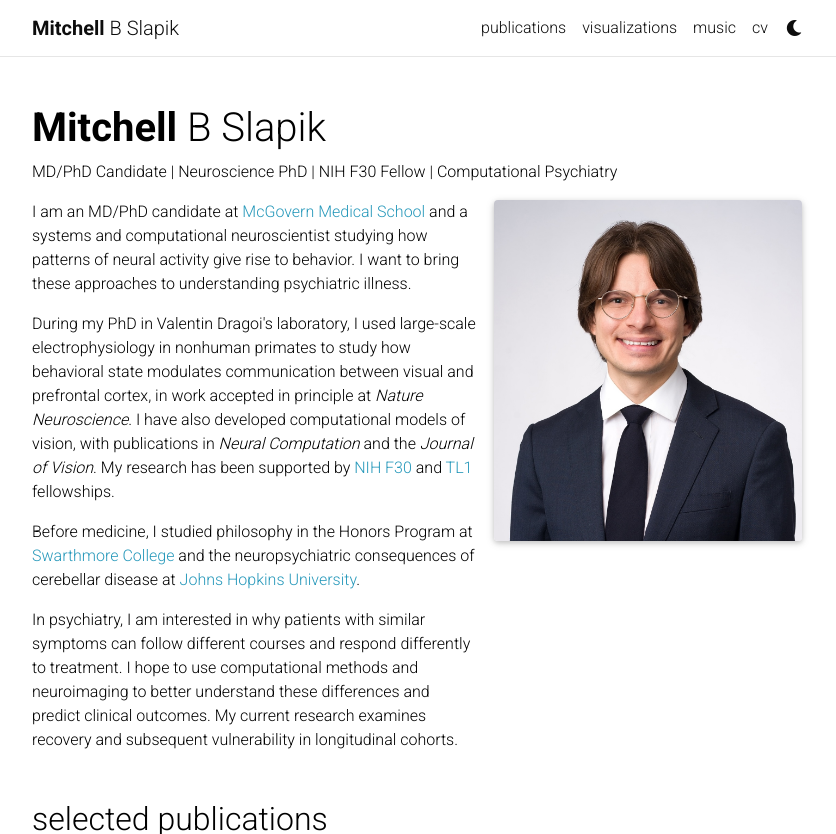
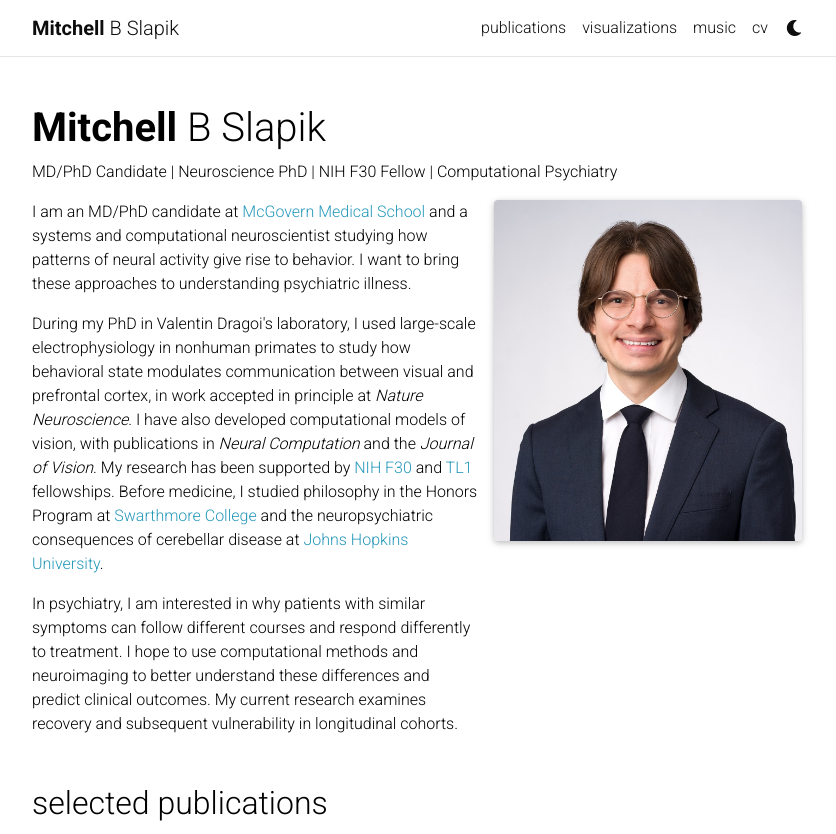
Before and after one commit to mitchellslapik/mitchellslapik.github.io, a Jekyll site: the page built from _pages/about.md, in a window 1280 px wide and 1024 px high, cut to the strip 0-834 px from the top of the window. Shown: the whole strip, without its empty margins (223-1059 px from the left). Built offline with Jekyll 4.4.1, drawn with Linux system fonts in a browser that asks for light colours; full-size pictures stand in for the smaller copies a plugin makes; comment, search, counter and statistics services are not loaded; a style sheet for code colours, icons or effects is not loaded.

Commit message:
Update about.md

```diff
--- a/_pages/about.md
+++ b/_pages/about.md
@@ -20,11 +20,7 @@ I am an MD/PhD candidate at <a href="https://gsbs.uth.edu/mdphd/">McGovern Medic
 </p>
 
 <p>
-During my PhD in Valentin Dragoi's laboratory, I used large-scale electrophysiology in nonhuman primates to study how behavioral state modulates communication between visual and prefrontal cortex, in work accepted in principle at <em>Nature Neuroscience</em>. I have also developed computational models of vision, with publications in <em>Neural Computation</em> and the <em>Journal of Vision</em>. My research has been supported by <a href="https://researchtraining.nih.gov/programs/fellowships/F30">NIH F30</a> and <a href="https://www.uth.edu/ccts/education-training/tl1-program">TL1</a> fellowships.
-</p>
-
-<p>
-Before medicine, I studied philosophy in the Honors Program at <a href="https://www.swarthmore.edu/">Swarthmore College</a> and the neuropsychiatric consequences of cerebellar disease at <a href="https://www.jhu.edu/">Johns Hopkins University</a>.
+During my PhD in Valentin Dragoi's laboratory, I used large-scale electrophysiology in nonhuman primates to study how behavioral state modulates communication between visual and prefrontal cortex, in work accepted in principle at <em>Nature Neuroscience</em>. I have also developed computational models of vision, with publications in <em>Neural Computation</em> and the <em>Journal of Vision</em>. My research has been supported by <a href="https://researchtraining.nih.gov/programs/fellowships/F30">NIH F30</a> and <a href="https://www.uth.edu/ccts/education-training/tl1-program">TL1</a> fellowships. Before medicine, I studied philosophy in the Honors Program at <a href="https://www.swarthmore.edu/">Swarthmore College</a> and the neuropsychiatric consequences of cerebellar disease at <a href="https://www.jhu.edu/">Johns Hopkins University</a>.
 </p>
 
 <p>
```
